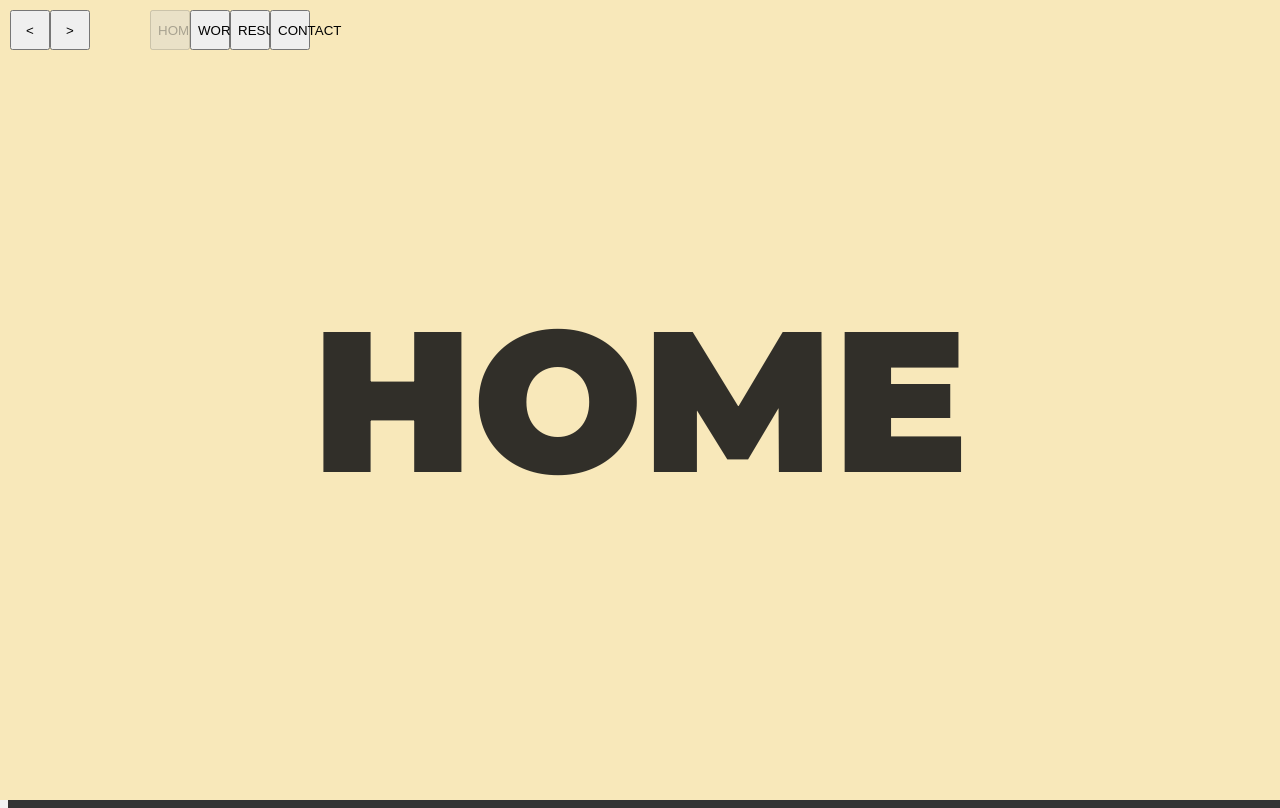
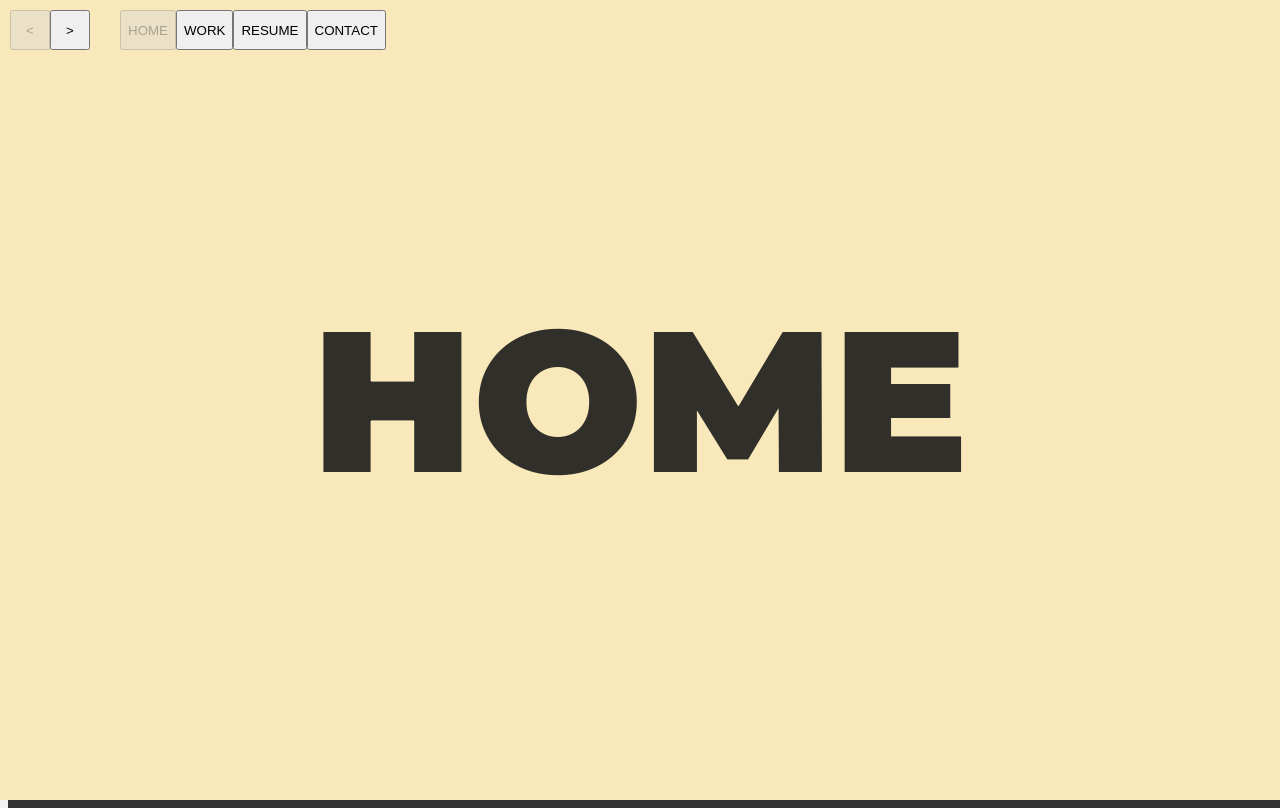
Before and after one commit to Guyda/page_transitions, a React (Vite) app: page / in a window 1280 px wide. Built offline with nearby package versions, Linux system fonts and the light colour scheme.

Commit message:
Animation fixes

```diff
--- a/src/App.jsx
+++ b/src/App.jsx
@@ -1,14 +1,8 @@
 import { useState, useEffect } from 'react';
 import Nav from './components/Nav';
 import Sections from './components/Sections';
+import {sections, backgrounds} from './data';
 
-const sections = [
-  {id:1, title:'HOME'},
-  {id:2, title:'WORK'},
-  {id:3, title:'RESUME'},
-  {id:4, title:'CONTACT'}
-];
-const backgrounds = ["#f8e8ba", "#96c4b2", "#f39230", "#d6e3c5"];
 
 export default function App() {
 
@@ -60,13 +54,12 @@ export default function App() {
   const next = () => changeState(active === sections.length - 1 ? 0 : active + 1);
   const gotoPage = (i) => changeState(i);
 
-  const navProps = {active, previous, next, sections, gotoPage};
-  const sectionsProps = {sections, backgrounds};
+  const navProps = {active, previous, next, gotoPage};
 
   return (
     <div className="App">
       <Nav {...navProps} />
-      <Sections {...sectionsProps} />
+      <Sections />
     </div>
   )
 };
--- a/src/components/Nav/index.jsx
+++ b/src/components/Nav/index.jsx
@@ -1,16 +1,17 @@
 import './nav.scss';
+import {sections} from '../../data';
 
-export default function Nav({active, previous, next, sections, gotoPage}) {
+export default function Nav({active, previous, next, gotoPage}) {
   return (
     <nav>
       <div id="arrows">
         <button
-         //</div>disabled={active === 0}
+         disabled={active === 0}
          onClick={previous}>
           &lt;
         </button>
         <button
-         // </div>disabled={active === sections.length - 1}
+         disabled={active === sections.length - 1}
          onClick={next}>
           &gt;
         </button>
--- a/src/components/Nav/nav.scss
+++ b/src/components/Nav/nav.scss
@@ -1,5 +1,5 @@
 nav {
-  width: 300px;
+  // width: 300px;
   margin: 0 auto;
   display: flex;
   flex-direction: row;
@@ -10,11 +10,12 @@ nav {
   z-index:9999;
 
   button {
-    width: 40px;
+    width: auto;
+    min-width: 40px;
     height: 40px;
   }
 
   #arrows {
-    margin-right: auto;
+    margin-right: 30px;
   }
 }
--- a/src/components/Sections/animation.scss
+++ b/src/components/Sections/animation.scss
@@ -6,8 +6,11 @@
   --timing-delay: .2s;
 }
 
+
+// ANIMATIONS
+// FORWARD
 .toResetLeft {
-  animation: resetLeft var(--timing-out-left) ease both;
+  animation: resetToLeft var(--timing-out-left) ease both;
   animation-delay: var(--timing-delay);
 
   .content {
@@ -16,29 +19,16 @@
 }
 
 .toLeft {
-  animation:revealFromRight var(--timing-out-right) ease both;
+  animation: revealFromRight var(--timing-in-left) ease both;
 
   .content {
     animation: moveInFromLeft var(--timing-in-left) ease both;
   }
 }
 
-@keyframes resetLeft {
-	0% {
-    clip-path: inset(0 0% 0 0);
-  }
-  100% {
-    clip-path: inset(0 100% 0 0);
-  }
-}
-
-@keyframes revealFromRight {
-  0% {
-    clip-path: inset(0 0 0 100%);
-  }
-  100% {
-    clip-path: inset(0 0 0 0);
-  }
+@keyframes resetToLeft {
+	0% { clip-path: inset(0 0% 0 0); }
+  100% { clip-path: inset(0 100% 0 0); }
 }
 
 @keyframes moveOutToRight {
@@ -46,86 +36,51 @@
 	100% { left:25%; }
 }
 
+@keyframes revealFromRight {
+  0% { clip-path: inset(0 0 0 100%); }
+  100% { clip-path: inset(0 0 0 0); }
+}
+
 @keyframes moveInFromLeft {
 	0% { left:-25%; }
 	100% { left:0%; }
 }
 
-// ANIMATIONS
-// FORWARD
-// .toResetLeft {
-//   animation: resetLeft var(--timing-out-left) ease both;
-//   animation-delay: var(--timing-delay);
-
-//   // .content {
-//   //   animation: moveOutToRight var(--timing-out-left) ease both;
-//   // }
-// }
-
-// .toLeft {
-//   animation: moveLeft var(--timing-in-left) ease both;
-
-//   // .content {
-//   //   animation: moveInFromLeft var(--timing-in-left) ease both;
-//   // }
-// }
-
-// @keyframes moveLeft {
-// 	0% { left:100%; width:0%; }
-// 	100% { left:0%; width:100%;}
-// }
-
-// @keyframes resetLeft {
-// 	0% { left:0; }
-//   99% { left: -25%; width:100%; visible:visible;}
-// 	100% { left:-25%; width:0%; visible:hidden;}
-// }
-
-// @keyframes moveOutToRight {
-// 	0% { left:0%; }
-// 	100% { left:25%; }
-// }
-
-// @keyframes moveInFromLeft {
-// 	0% { left:-200%; }
-// 	100% { left:0%; }
-// }
-
 // BACKWARD
-// .toResetRight{
-//   animation: resetRight var(--timing-out-right) ease both;
-
-//   // .content {
-//   //   animation: moveOutToleft var(--timing-out-right) ease both;
-//   // }
-// }
-
-// .toRight{
-//   animation: moveRight var(--timing-in-right) ease both;
-
-//   // .content {
-//   //   animation: moveInFromRight var(--timing-in-right) ease both;
-//   // }
-// }
+.toResetRight {
+  animation: resetToRight var(--timing-out-left) ease both;
 
 
-// @keyframes moveRight{
-// 	0% { left:-25%; width:0%; }
-// 	100% { left:0%; width:100%;}
-// }
+  .content {
+    animation: moveOutToLeft var(--timing-out-left) ease both;
+    animation-delay: var(--timing-delay);
+  }
+}
 
-// @keyframes resetRight{
-// 	0% { left:0; }
-//   99% { left:25%; width: 100%; visible:visible;}
-// 	100% { left:25%; width:0%; visible:hidden;}
-// }
+.toRight {
+  animation: revealFromLeft var(--timing-in-left) ease both;
 
-// @keyframes moveOutToleft {
-// 	0% { left:0%; }
-// 	100% { left:-50%; }
-// }
+  .content {
+    animation: moveInFromRight var(--timing-in-left) ease both;
+  }
+}
 
-// @keyframes moveInFromRight{
-// 	0% { left:-10%; }
-// 	100% { left:0%; }
-// }
+@keyframes resetToRight {
+	0% { clip-path: inset(0 0 0 0%); }
+  100% { clip-path: inset(0 100% 0 0%); }
+}
+
+@keyframes moveOutToLeft {
+	0% { left:0%; }
+	100% { left:-25%; }
+}
+
+@keyframes revealFromLeft {
+  0% { clip-path: inset(0 0 0 100%); }
+  100% { clip-path: inset(0 0 0 0); }
+}
+
+@keyframes moveInFromRight {
+	0% { left:25%; }
+	100% { left:0%; }
+}
--- a/src/components/Sections/index.jsx
+++ b/src/components/Sections/index.jsx
@@ -1,6 +1,7 @@
 import './sections.scss';
+import {sections, backgrounds} from '../../data';
 
-export default function Sections({sections, backgrounds}) {
+export default function Sections() {
   return (
     <div id="sections">
       {sections.map((k,i) => {
--- a/src/components/Sections/sections.scss
+++ b/src/components/Sections/sections.scss
@@ -26,7 +26,7 @@
     clip-path: inset(0 0 0 100%);
 
     &.default {
-      clip-path: inset(0 0% 0 0%);
+      clip-path: inset(0 0 0 0);
     }
 
     &.active {
@@ -34,13 +34,13 @@
     }
 
     .content {
-      position: absolute;
+      position: relative;
       top:0; left:0;
       display:block;
       width:100%;
       height: 100%;
       z-index:10;
-      overflow: hidden;
+      // overflow: hidden;
 
       display:flex;
       align-items:center;
--- /dev/null
+++ b/src/data.jsx
@@ -0,0 +1,8 @@
+export const sections = [
+  {id:1, title:'HOME'},
+  {id:2, title:'WORK'},
+  {id:3, title:'RESUME'},
+  {id:4, title:'CONTACT'}
+];
+
+export const backgrounds = ["#f8e8ba", "#96c4b2", "#f39230", "#d6e3c5"];
```
